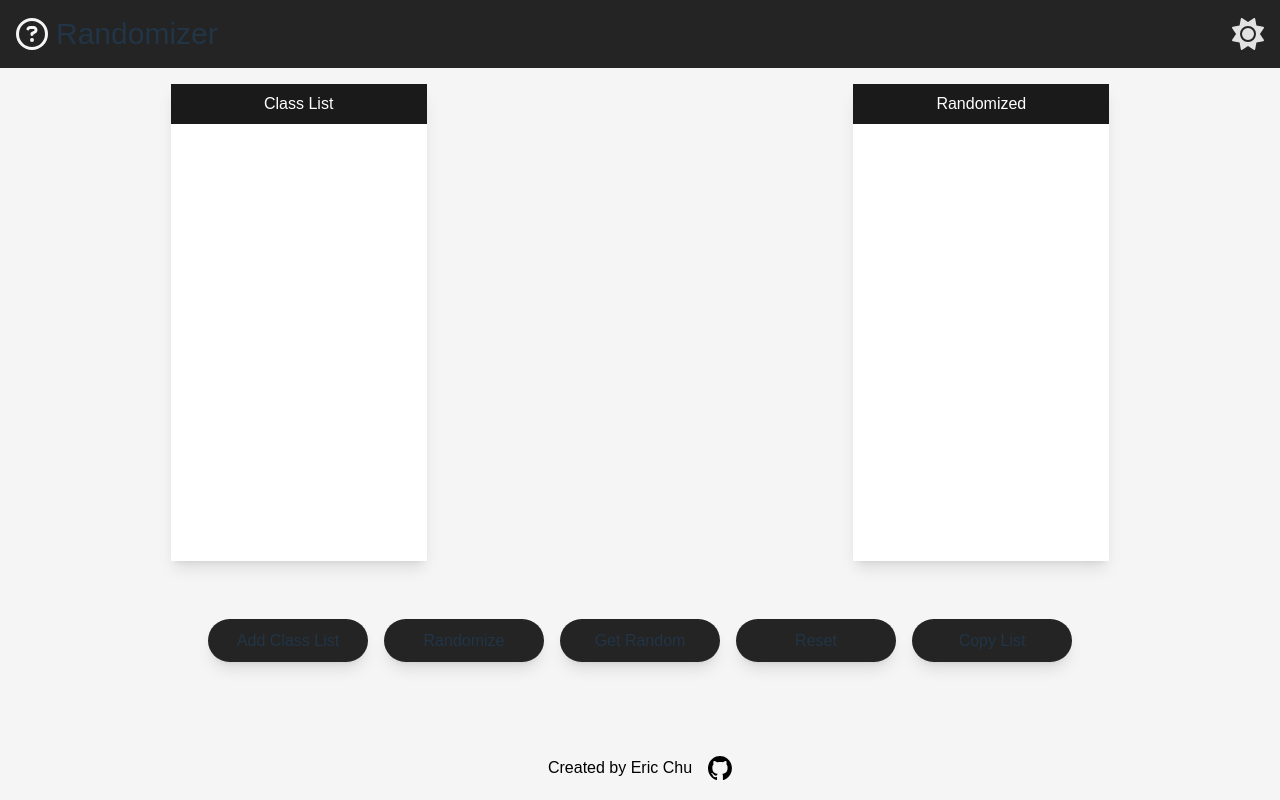
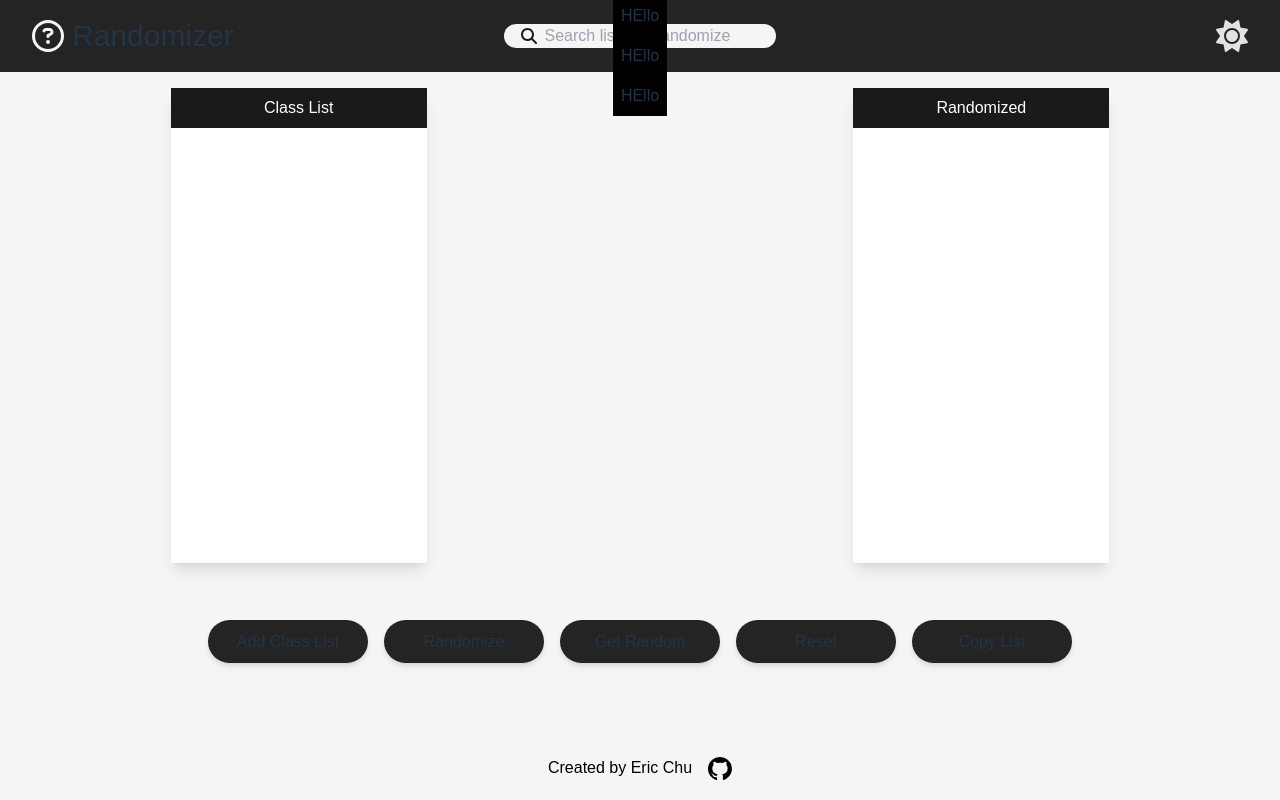
Before and after one commit to eric-k-chu/Randomizer, a React (Vite) app in the folder my-app/: page / in a window 1280 px wide. Built offline with nearby package versions, Linux system fonts and the light colour scheme; a web font is replaced by a local one.

Commit message:
WIP insert list

```diff
--- a/my-app/src/Components/Card.tsx
+++ b/my-app/src/Components/Card.tsx
@@ -1,8 +1,13 @@
 import { List } from './index'
 
-function Card({ title, listToDisplay }: { title: string, listToDisplay: string[]}) {
+type CardProps = {
+  title: string;
+  listToDisplay: string[];
+}
+
+function Card({ title, listToDisplay }: CardProps) {
   return (
-    <div className='basis-1/3 flex flex-col items-center bg-white dark:bg-dark-gray-1 max-w-[16rem] shadow-lg'>
+    <div className='basis-1/3 flex flex-col items-center bg-white dark:bg-dark-gray-1 max-w-[16rem] shadow-lg dark:shadow-zinc-700'>
       <div className='bg-dark-gray-2 basis-1/12 flex items-center w-full justify-around text-white'>{title}</div>
       <List customList={listToDisplay} styles='text-center p-2 overflow-y-auto basis-11/12 w-full' />
     </div>
--- a/my-app/src/Components/Modal.tsx
+++ b/my-app/src/Components/Modal.tsx
@@ -1,5 +1,7 @@
 import React from 'react'
 import { Button } from '.'
+
+
 
 function InsertForm({ isActive, onInsert, onCustomClick }: {isActive: Function, onInsert: Function, onCustomClick?: Function }) {
     const textAreaID = React.useId();
--- /dev/null
+++ b/my-app/src/Components/SearchBar.tsx
@@ -0,0 +1,30 @@
+import searchIcon from '../assets/magnifying-glass-solid.svg';
+import { useState } from 'react';
+
+type SearchBarProps = {
+  placeText: string;
+}
+
+function SearchBar({ placeText }: SearchBarProps) {
+  const [showList, setShowList] = useState(false);
+
+  return (
+    <div className='rounded-2xl bg-[#F5F5F5] w-full h-full flex justify-center items-center'>
+      <img src={searchIcon} />
+      <input
+        type='text'
+        placeholder={placeText}
+        className='text-black bg-transparent px-2'/>
+      <div className='w-full z-index-50 absolute flex justify-center'>
+        <div className='bg-black'>
+          <p className='p-2'>HEllo</p>
+          <p className='p-2'>HEllo</p>
+          <p className='p-2'>HEllo</p>
+          <p className='p-2'>HEllo</p>
+        </div>
+      </div>
+    </div>
+  );
+}
+
+export default SearchBar;
--- a/my-app/src/Components/index.tsx
+++ b/my-app/src/Components/index.tsx
@@ -2,10 +2,12 @@ import Button from './Button'
 import List from './List'
 import InsertForm from './Modal'
 import Card from './Card'
+import SearchBar from './SearchBar'
 
 export {
 	Button,
 	List,
 	InsertForm,
-	Card
+	Card,
+	SearchBar
 }
--- a/my-app/src/Layout/Body.tsx
+++ b/my-app/src/Layout/Body.tsx
@@ -1,7 +1,7 @@
 import { Button, InsertForm, Card } from '../Components'
 import { useState } from 'react';
 
-const buttonStyle1 = 'rounded-3xl w-40 bg-dark-gray-1 transform transition duration-500 hover:scale-110 shadow-lg ';
+const buttonStyle1 = 'rounded-3xl w-40 bg-dark-gray-1 transform transition duration-500 hover:scale-110 shadow-md dark:shadow-zinc-700';
 
 
 function Body() {
@@ -46,12 +46,12 @@ function Body() {
     }
   }
 
-  function handleInsertClassList(insertList: string[]) {
+  function handleInsertClassList(insertList: string[]): void {
     setClassList(insertList.map(n => n));
     setList(insertList.map(n => n));
   }
 
-  function handleGenerateRandom() {
+  function handleGenerateRandom(): void {
     if (classList.length > 0) {
       const copyList = classList.map(n => n);
       const randomList: string[] = [];
--- a/my-app/src/Layout/NavBar.tsx
+++ b/my-app/src/Layout/NavBar.tsx
@@ -1,16 +1,25 @@
 import moonIcon from '../assets/moon-solid.svg';
 import sunIcon from '../assets/sun-solid.svg';
 import logo from '../assets/circle-question-regular.svg';
+import { SearchBar } from '../Components';
 
-function NavBar({ isDarkMode, setDarkMode }: { isDarkMode: boolean, setDarkMode: Function }) {
+type NavBarProps = {
+  isDarkMode: boolean;
+  setDarkMode: Function;
+}
+
+function NavBar({ isDarkMode, setDarkMode }: NavBarProps) {
   return (
     <div className='bg-dark-gray-1 basis-1/12 w-full'>
-      <div className='container mx-auto p-4 h-full'>
-        <div className='flex justify-between items-center h-full'>
-          <div className='basis-1/2 flex gap-x-2 items-center'>
-            <img src={logo}/>
-            <h2 className='text-3xl'>Randomizer</h2>
-          </div>
+      <div className='flex justify-between items-center h-full px-8 gap-x-2'>
+        <div className='basis-1/3 flex gap-x-2 items-center'>
+          <img src={logo}/>
+          <h2 className='text-3xl'>Randomizer</h2>
+        </div>
+        <div className='basis-1/3 flex max-w-xs h-full p-6'>
+          <SearchBar placeText='Search lists to Randomize'/>
+        </div>
+        <div className='basis-1/3 flex gap-x-2 items-center justify-end'>
           <img
             src={isDarkMode ? moonIcon : sunIcon}
             onClick={() => setDarkMode((bool: boolean) => !bool)}
--- a/my-app/src/index.css
+++ b/my-app/src/index.css
@@ -68,6 +68,10 @@ button:focus-visible {
   outline: 4px auto -webkit-focus-ring-color;
 }
 
+input:focus {
+  outline: none;
+}
+
 @media (prefers-color-scheme: light) {
   :root {
     color: #213547;
```
Also changed, not shown: my-app/src/Components/Button.tsx (+8 -1 lines), my-app/src/Components/List.tsx (+6 -1 lines), my-app/src/assets/magnifying-glass-solid.svg (added).
